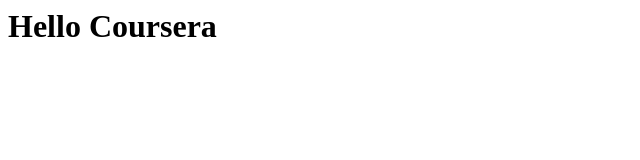
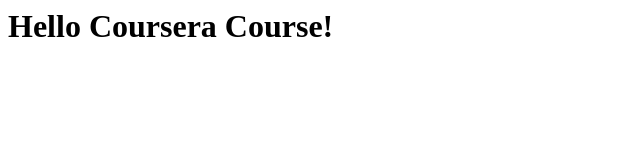
Before and after one commit to alicat202/coursera-angular, a plain HTML site: page index.html in a window 1280 px wide. Shown: the whole page, without its empty margins (0-640 px from the left). Drawn offline with Linux system fonts and the light colour scheme.

Commit message:
exclamation

```diff
--- a/index.html
+++ b/index.html
@@ -3,6 +3,6 @@
 
     </head>
     <body>
-        <h1>Hello Coursera</h1>
+        <h1>Hello Coursera Course!</h1>
     </body>
 </html>
```
